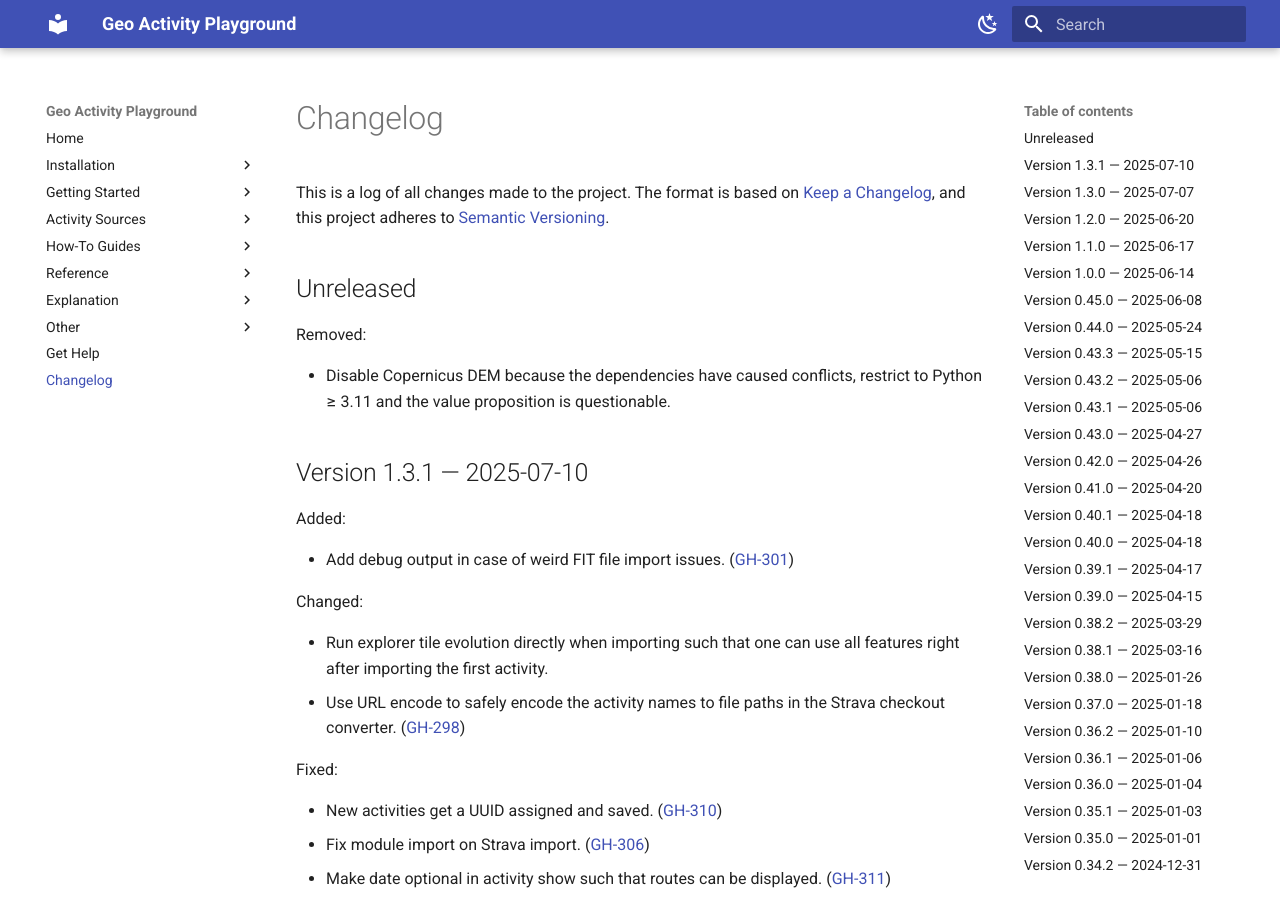
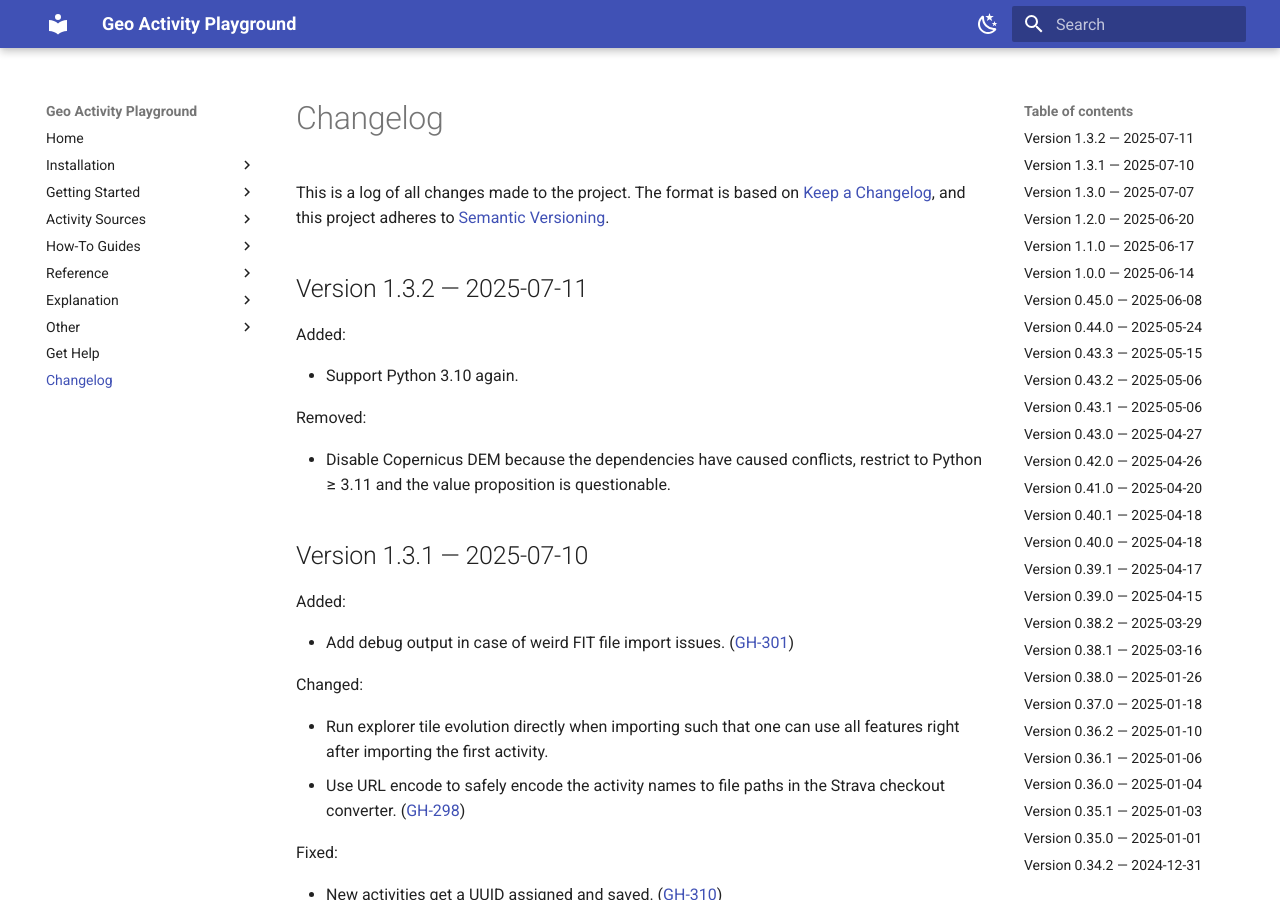
Before and after one commit to martin-ueding/geo-activity-playground, an MkDocs documentation site: the page built from docs/changelog.md, in a window 1280 px wide and 900 px high. Built offline with MkDocs 1.6.1 and Material for MkDocs 9.7.7, drawn with Linux system fonts in a browser that asks for light colours.

Commit message:
Version bump to 1.3.2

```diff
--- a/docs/changelog.md
+++ b/docs/changelog.md
@@ -15,9 +15,11 @@ Types of changes
 ([GH-000](https://github.com/martin-ueding/geo-activity-playground/issues/000))
 -->
 
-## Unreleased
+## Version 1.3.2 — 2025-07-11
 
+Added:
 
+- Support Python 3.10 again.
 
 Removed:
 
--- a/pyproject.toml
+++ b/pyproject.toml
@@ -1,6 +1,6 @@
 [tool.poetry]
 name = "geo-activity-playground"
-version = "1.3.1"
+version = "1.3.2"
 description = "Analysis of geo data activities like rides, runs or hikes."
 authors = ["Martin Ueding <mu@martin-ueding.de>"]
 license = "MIT"
```
